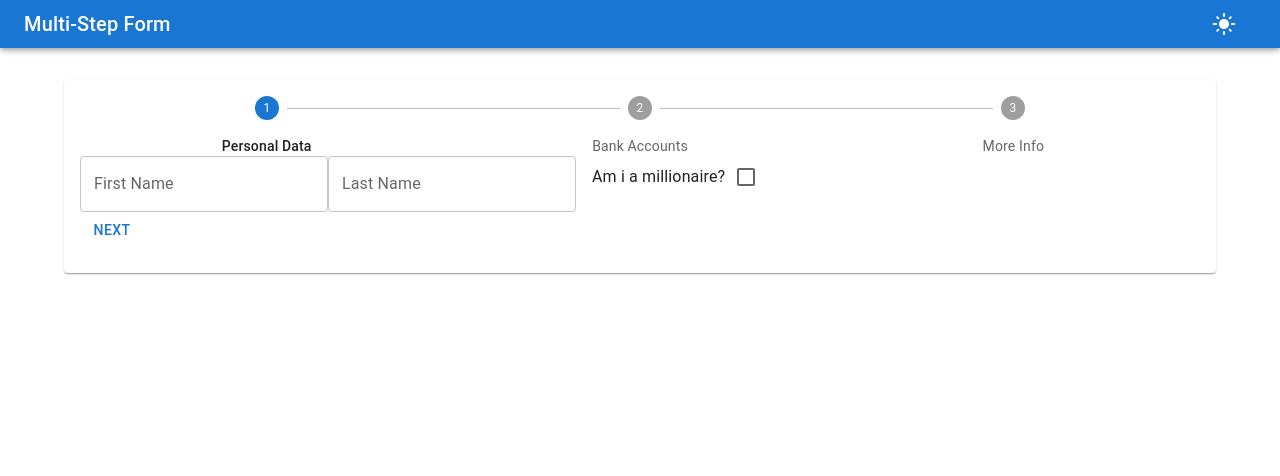
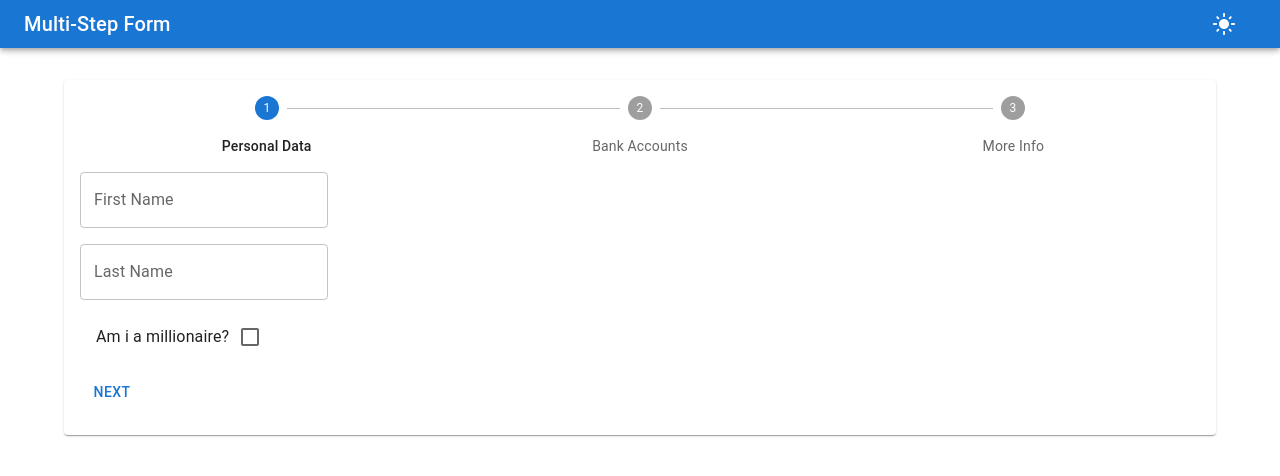
Before and after one commit to marcos-aparicio/materialui-basic-form, a React (Create React App) app: page / in a window 1280 px wide. Shown: the top 476 px of the page. Built offline with nearby package versions, Linux system fonts and the light colour scheme.

Commit message:
making a good layout for the first section of the form

```diff
--- a/src/pages/FormSections/FirstSection.tsx
+++ b/src/pages/FormSections/FirstSection.tsx
@@ -1,17 +1,23 @@
-import { Checkbox, FormControlLabel, TextField } from "@mui/material";
+import { Checkbox, FormControlLabel, Grid, TextField } from "@mui/material";
 import { extendProps } from "../../utils";
 
 export const FirstSection = ({ formik }: { formik: any }) => {
   return (
-    <>
+    <Grid container my={2} rowGap={2} alignItems="center">
+      <Grid item xs={12}>
         <TextField label="First Name" {...extendProps("firstName", formik)} />
+      </Grid>
+      <Grid item xs={12}>
         <TextField label="Last Name" {...extendProps("lastName", formik)} />
+      </Grid>
+      <Grid item xs={12}>
         <FormControlLabel
           label="Am i a millionaire?"
           labelPlacement="start"
           control={<Checkbox checked={formik.values.millionaire} />}
           {...extendProps("millionaire", formik)}
         />
-    </>
+      </Grid>
+    </Grid>
   );
 };
```
Lines whose indentation alone changed are shown as unchanged.
